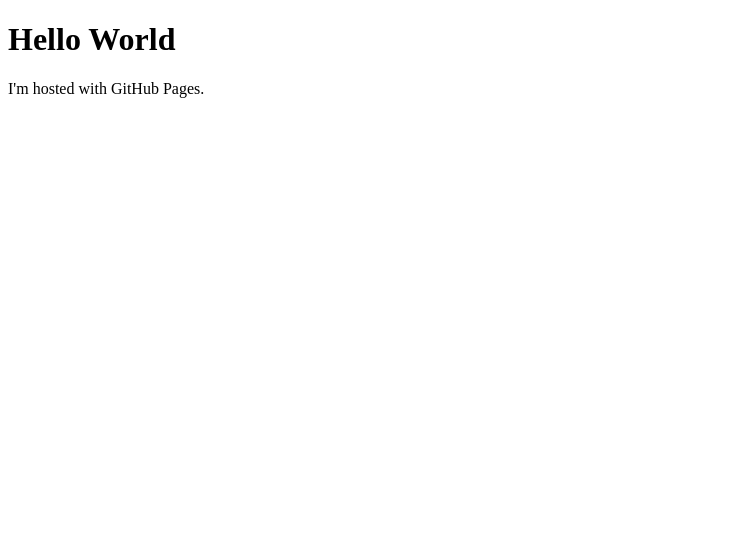
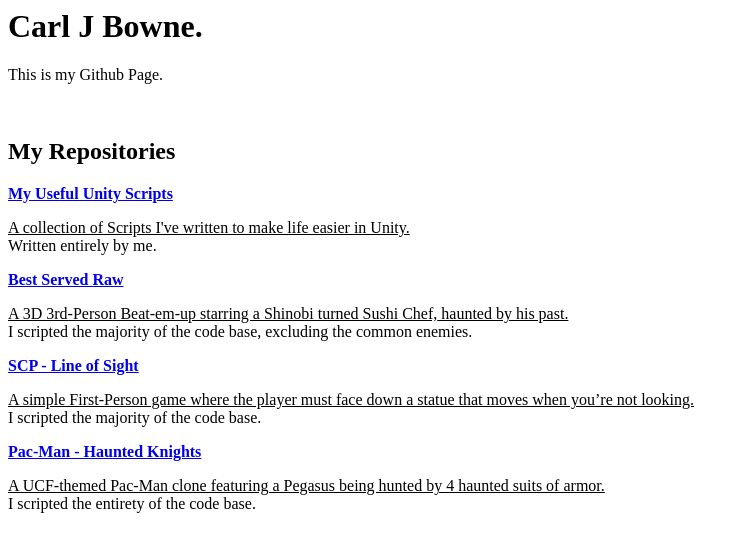
Before and after one commit to CBowneUCF/CBowneUCF.github.io, a plain HTML site: page index.html in a window 1280 px wide. Shown: the whole page, without its empty margins (0-745 px from the left). Drawn offline with Linux system fonts and the light colour scheme.

Commit message:
Version 1

```diff
--- a/index.html
+++ b/index.html
@@ -1,7 +1,12 @@
-<!DOCTYPE html>
-<html>
-<body>
-<h1>Hello World</h1>
-<p>I'm hosted with GitHub Pages.</p>
-</body>
-</html>
+<h1>Carl J Bowne.</h1>
+<p>This is my Github Page.</p>
+<p>&nbsp;</p>
+<h2>My Repositories</h2>
+<p><a href="https://github.com/CBowneUCF/MyUsefulUnityScripts"><strong>My Useful Unity Scripts</strong></a></p>
+<p><span style="text-decoration: underline;">A collection of Scripts I've written to make life easier in Unity.</span><br />Written entirely by me.</p>
+<p><a href="https://github.com/SheikhIslamD/Group-Project-3-Open-Project-3D-3P"><strong>Best Served Raw</strong></a></p>
+<p><span style="text-decoration: underline;"><span style="font-weight: 400;">A 3D 3rd-Person Beat-em-up starring a Shinobi turned Sushi Chef,</span> haunted by his past.</span><br />I scripted the majority of the code base, excluding the common enemies.</p>
+<p><strong><a href="https://github.com/CBowneUCF/GP_P2G3_Hallway">SCP - Line of Sight</a></strong></p>
+<p><span style="font-weight: 400;"><span style="text-decoration: underline;">A simple First-Person game where the player must face down a statue that moves when you&rsquo;re not looking.</span><br />I scripted the majority of the code base.</span></p>
+<p><a href="https://github.com/CBowneUCF/GP_P1G2_PacMan"><span style="font-weight: 400;"><strong>Pac-Man - Haunted Knights</strong></span></a></p>
+<p><span style="text-decoration: underline;"><span style="font-weight: 400;">A UCF-themed Pac-Man clone featuring a Pegasus being hunted by 4 haunted suits of armor.</span></span><span style="font-weight: 400;"><br />I scripted the entirety of the code base.</span></p>
```
